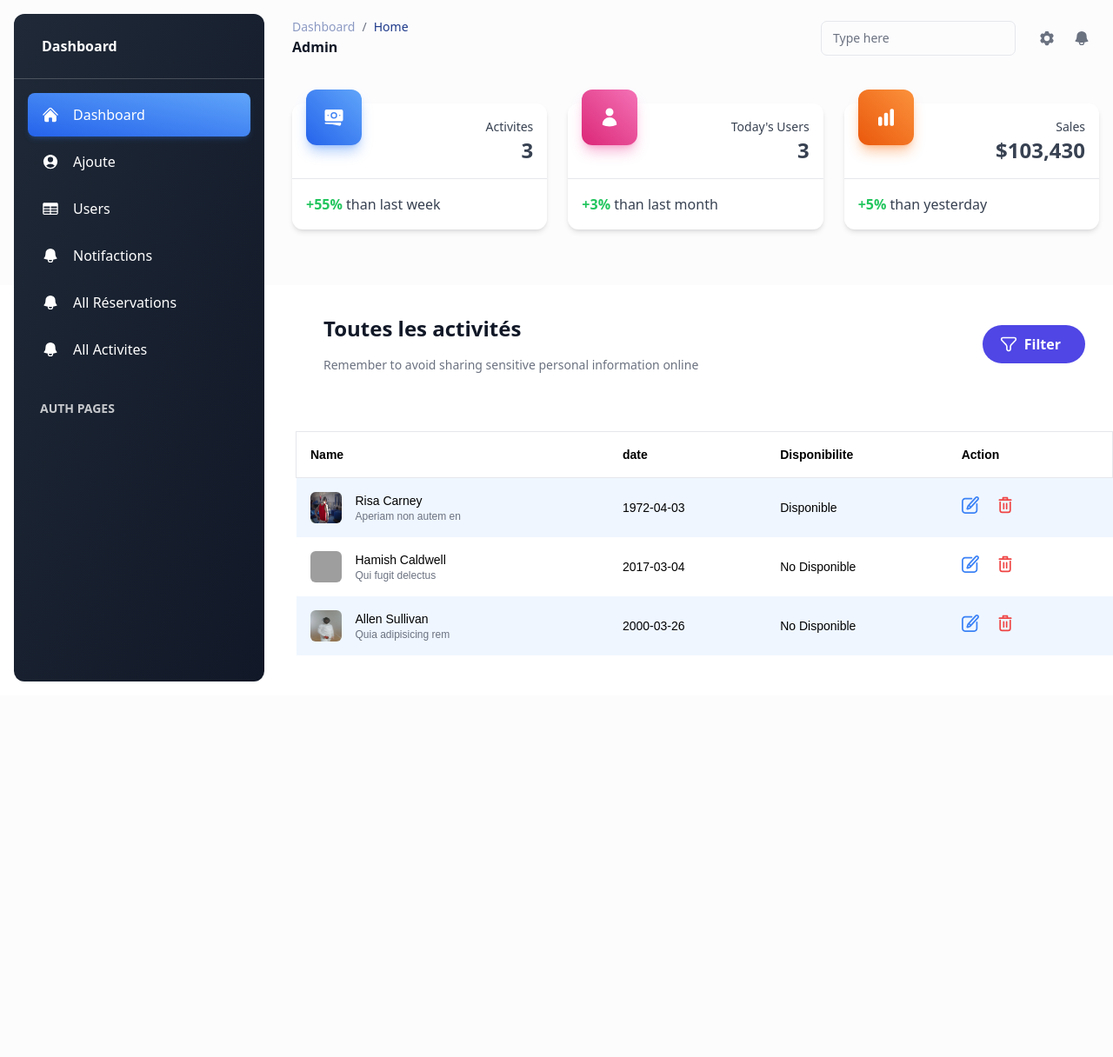
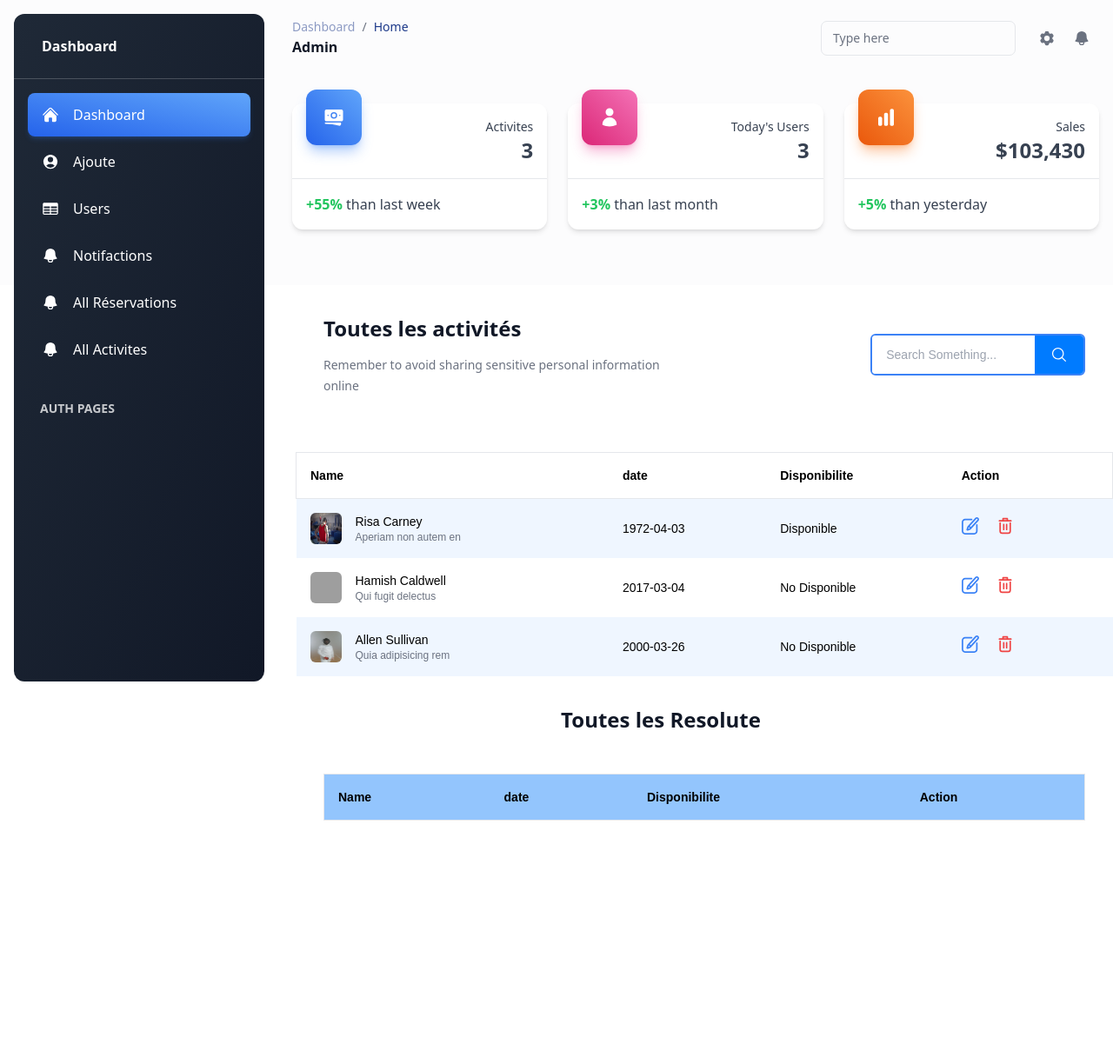
Before and after one commit to MohamedMoustir/Gestion-des-R-servations-dans-une-Salle-de-Sport, a PHP site: the page made by vues/all_Activites.php in a window 1280 px wide. Shown: the top 1216 px of the page at 87% size. Before the commit the page ends 784 px from the top, so only its background shows below. Run offline with PHP 8.4, Linux system fonts and the light colour scheme; data comes from the database, SQL or seed files in the repository; lists and menus that the app fills with data are empty; some libraries are stand-ins or nearby versions; grey boxes are pictures that could not be loaded.

Commit message:
Add activity

```diff
--- a/vues/all_Activites.php
+++ b/vues/all_Activites.php
@@ -12,13 +12,6 @@ include '../db/connx.php';
   require_once "../vues/alert_Success.php";
   }
 
-  if (isset($_POST['Search'])) {
-   $Search = $_POST['Search'];
-   $stmt = "SELECT * FROM activites WHERE Nom_activite = $Search";
-   $resultes = mysqli_query($connx,$stmt);
-   $rows =  $resultes->fetch_assoc();
-   echo $rows['Nom_activite'];
-  }
 ?>
 
 <!DOCTYPE html>
@@ -34,27 +27,30 @@ include '../db/connx.php';
     ?>
     <!-- -->
 
-    <section class="py-8 ml-[340px]">
+    <form class="py-8 ml-[340px]" method="POST">
         <div class="w-full max-w-7xl mx-auto px-6 md:px-8">
             <div class="flex flex-col lg:flex-row lg:items-center lg:justify-between gap-6 lg:gap-0">
                 <div class="block">
-                    <h2 class="font-manrope font-bold text-2xl leading-9 text-gray-900 mb-3">Toutes les activités</h2>
+                    <h2 class="font-manrope font-bold text-2xl leading-9  text-gray-900 mb-3">Toutes les activités</h2>
                     <p class="font-normal text-sm leading-6 text-gray-500">Remember to avoid sharing sensitive personal information online</p>
                 </div>
-                <div class="flex flex-col-reverse sm:flex-row sm:items-center gap-3.5">
-                    <button class="flex items-center py-2.5 pr-7 pl-5 max-sm:w-max rounded-full bg-indigo-600 gap-2 font-semibold text-base text-white transition-all duration-500 hover:bg-indigo-700">
-                        <svg width="20" height="20" viewBox="0 0 20 20" fill="none" xmlns="http://www.w3.org/2000/svg">
-                            <path d="M16.5553 2.5H3.44439C2.46249 2.5 1.6665 3.29599 1.6665 4.27788C1.6665 4.73582 1.84321 5.1761 2.15979 5.50698L6.83672 10.3951C6.96997 10.5343 7.03659 10.604 7.09715 10.6748C7.57182 11.2299 7.85102 11.9256 7.89183 12.6548C7.89703 12.7479 7.89703 12.8443 7.89703 13.037V15.419C7.89703 16.8534 9.30152 17.8668 10.6627 17.4146C11.5225 17.129 12.1026 16.3249 12.1026 15.419V13.4451C12.1026 12.8505 12.1026 12.5531 12.152 12.2695C12.2321 11.8095 12.4079 11.3715 12.668 10.9838C12.8284 10.7447 13.034 10.5299 13.4451 10.1002L17.8399 5.50698C18.1565 5.1761 18.3332 4.73582 18.3332 4.27788C18.3332 3.29599 17.5372 2.5 16.5553 2.5Z" stroke="white" stroke-width="1.6" stroke-linecap="round"/>
-                            </svg>
-                            Filter
-                    </button>
-                </div>
+                <div class="flex rounded-md border-2 border-blue-500  overflow-hidden max-w-md ml-[240px]  font-[sans-serif]">
+        <input type="text" name="Search" placeholder="Search Something..."
+          class="w-full outline-none bg-white text-gray-600 text-sm px-4 py-3" />
+        <button onclick="addhoidden()"  type='submit' class="flex items-center justify-center bg-[#007bff] px-5">
+          <svg xmlns="http://www.w3.org/2000/svg" viewBox="0 0 192.904 192.904" width="16px" class="fill-white">
+            <path
+              d="m190.707 180.101-47.078-47.077c11.702-14.072 18.752-32.142 18.752-51.831C162.381 36.423 125.959 0 81.191 0 36.422 0 0 36.423 0 81.193c0 44.767 36.422 81.187 81.191 81.187 19.688 0 37.759-7.049 51.831-18.751l47.079 47.078a7.474 7.474 0 0 0 5.303 2.197 7.498 7.498 0 0 0 5.303-12.803zM15 81.193C15 44.694 44.693 15 81.191 15c36.497 0 66.189 29.694 66.189 66.193 0 36.496-29.692 66.187-66.189 66.187C44.693 147.38 15 117.689 15 81.193z">
+            </path>
+          </svg>
+        </button>
+      </div>
 
             </div>
         </div>
-    </section>
+    </form>
 
-    <div class="overflow-x-auto font-[sans-serif] ml-[340px] py-8">
+    <div id="static" class=" overflow-x-auto font-[sans-serif] ml-[340px] py-8">
 
       <table class="min-w-full bg-white">
         <thead class="whitespace-nowrap border ">
@@ -141,5 +137,104 @@ include '../db/connx.php';
 </div>
 </div>
 </div>
+<div class=" lg:flex-row lg:items-center lg:justify-between gap-6 lg:gap-0 ">
+                <div class="block">
+                    <h2 class="font-manrope font-bold text-2xl text-center ml-[240px] leading-9 text-gray-900 mb-3">Toutes les Resolute</h2>
+              </div>
+<div class="w-full max-w-7xl mx-auto px-6 md:px-8">
+
+
+<div id="recherch" class=" overflow-x-auto font-[sans-serif] ml-[340px] mb-[340px] py-8">
+
+<table class="min-w-full bg-white">
+  <thead class="whitespace-nowrap border bg-blue-300">
+    <tr>
+      <th class="p-4 text-left text-sm font-semibold text-black">
+        Name
+      </th>
+
+      <th class="p-4 text-left text-sm font-semibold text-black">
+       date
+      </th>
+      <th class="p-4 text-left text-sm font-semibold text-black">
+      Disponibilite
+      </th>
+      <th class="p-4 text-left text-sm font-semibold text-black">
+        Action
+      </th>
+    </tr>
+  </thead>
+
+  <tbody class="whitespace-nowrap">
+  <?php
+
+if (isset($_POST['Search'])) {
+  $Search = $_POST['Search'];
+  $stmt = "SELECT * FROM activites WHERE Nom_activite LIKE '%$Search%'";
+  $res= mysqli_query($connx,$stmt);
+
+ }
+while ($rows = $res->fetch_assoc()) {
+if ($rows['Disponibilite'] != 1) {
+$Disponibilite = "No Disponible";
+}else {
+$Disponibilite = "Disponible";
+}
+?>
+<tr class="odd:bg-blue-50">
+      <td class="p-4 text-sm">
+        <div class="flex items-center cursor-pointer w-max">
+          <img src='<?php echo "../imgs/". $rows['image_path'];?>' class="w-9 h-9 rounded-md shrink-0" />
+          <div class="ml-4">
+            <p class="text-sm text-black"><?php echo $rows['Nom_activite']; ?></p>
+            <p class="text-xs text-gray-500"><?php echo $rows['Description_activite']; ?></p>
+          </div>
+        </div>
+      </td>
+
+      <td class="p-4 text-sm">
+      <?php echo $rows['date_debut']; ?>
+      </td>
+      <td class="p-4 text-sm">
+      <?php echo $Disponibilite; ?>
+      </td>
+      <td class="p-4">
+        <button class="mr-4" title="Edit">
+          <a href="../vues/update_activite.php?id_activite=<?php echo $rows['id_activite']; ?>">
+          <svg xmlns="http://www.w3.org/2000/svg" class="w-5 fill-blue-500 hover:fill-blue-700"
+            viewBox="0 0 348.882 348.882">
+            <path
+              d="m333.988 11.758-.42-.383A43.363 43.363 0 0 0 304.258 0a43.579 43.579 0 0 0-32.104 14.153L116.803 184.231a14.993 14.993 0 0 0-3.154 5.37l-18.267 54.762c-2.112 6.331-1.052 13.333 2.835 18.729 3.918 5.438 10.23 8.685 16.886 8.685h.001c2.879 0 5.693-.592 8.362-1.76l52.89-23.138a14.985 14.985 0 0 0 5.063-3.626L336.771 73.176c16.166-17.697 14.919-45.247-2.783-61.418zM130.381 234.247l10.719-32.134.904-.99 20.316 18.556-.904.99-31.035 13.578zm184.24-181.304L182.553 197.53l-20.316-18.556L294.305 34.386c2.583-2.828 6.118-4.386 9.954-4.386 3.365 0 6.588 1.252 9.082 3.53l.419.383c5.484 5.009 5.87 13.546.861 19.03z"
+              data-original="#000000" />
+            <path
+              d="M303.85 138.388c-8.284 0-15 6.716-15 15v127.347c0 21.034-17.113 38.147-38.147 38.147H68.904c-21.035 0-38.147-17.113-38.147-38.147V100.413c0-21.034 17.113-38.147 38.147-38.147h131.587c8.284 0 15-6.716 15-15s-6.716-15-15-15H68.904C31.327 32.266.757 62.837.757 100.413v180.321c0 37.576 30.571 68.147 68.147 68.147h181.798c37.576 0 68.147-30.571 68.147-68.147V153.388c.001-8.284-6.715-15-14.999-15z"
+              data-original="#000000" />
+          </svg>
+          </a>
+        </button>
+        <button class="mr-4" title="Delete">
+        <a href="../vues/all_Activites.php?id_activite=<?php echo $rows['id_activite'];?>">
+          <svg xmlns="http://www.w3.org/2000/svg" class="w-5 fill-red-500 hover:fill-red-700" viewBox="0 0 24 24">
+            <path
+              d="M19 7a1 1 0 0 0-1 1v11.191A1.92 1.92 0 0 1 15.99 21H8.01A1.92 1.92 0 0 1 6 19.191V8a1 1 0 0 0-2 0v11.191A3.918 3.918 0 0 0 8.01 23h7.98A3.918 3.918 0 0 0 20 19.191V8a1 1 0 0 0-1-1Zm1-3h-4V2a1 1 0 0 0-1-1H9a1 1 0 0 0-1 1v2H4a1 1 0 0 0 0 2h16a1 1 0 0 0 0-2ZM10 4V3h4v1Z"
+              data-original="#000000" />
+            <path d="M11 17v-7a1 1 0 0 0-2 0v7a1 1 0 0 0 2 0Zm4 0v-7a1 1 0 0 0-2 0v7a1 1 0 0 0 2 0Z"
+              data-original="#000000" />
+          </svg>
+          </a>
+        </button>
+      </td>
+    </tr>
+<?php
+};
+
+?>
+  </tbody>
+</table>
+
+
+</div>
+</div>
+</div>
 </body>
 </html>
```
